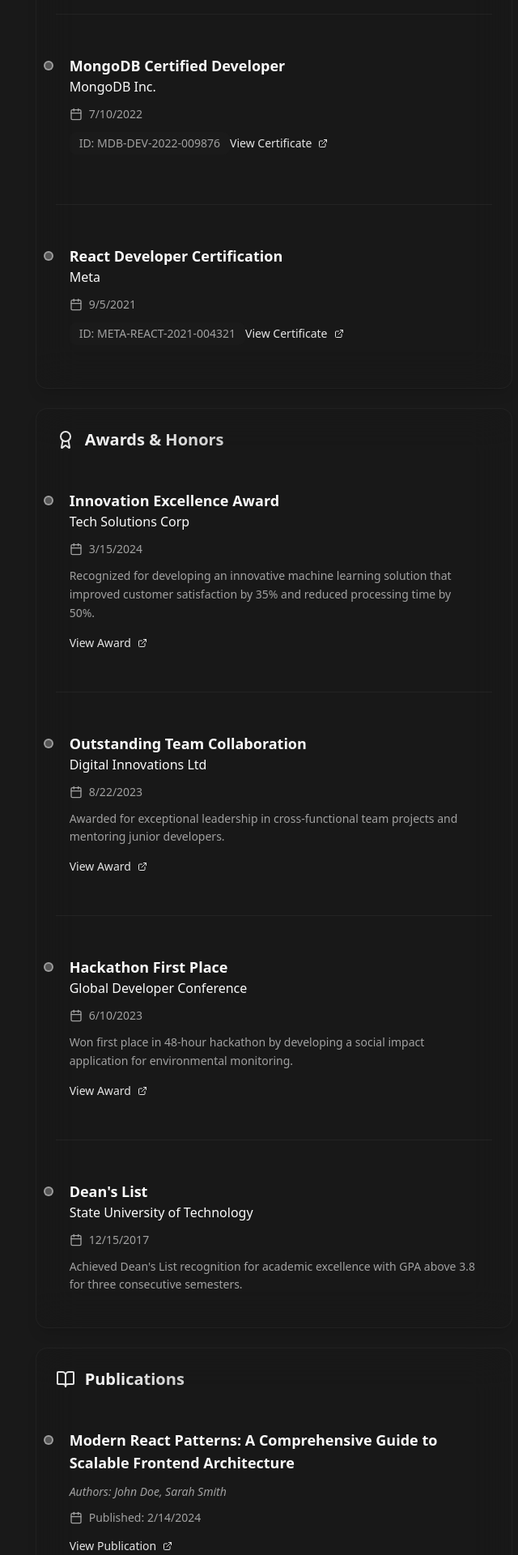
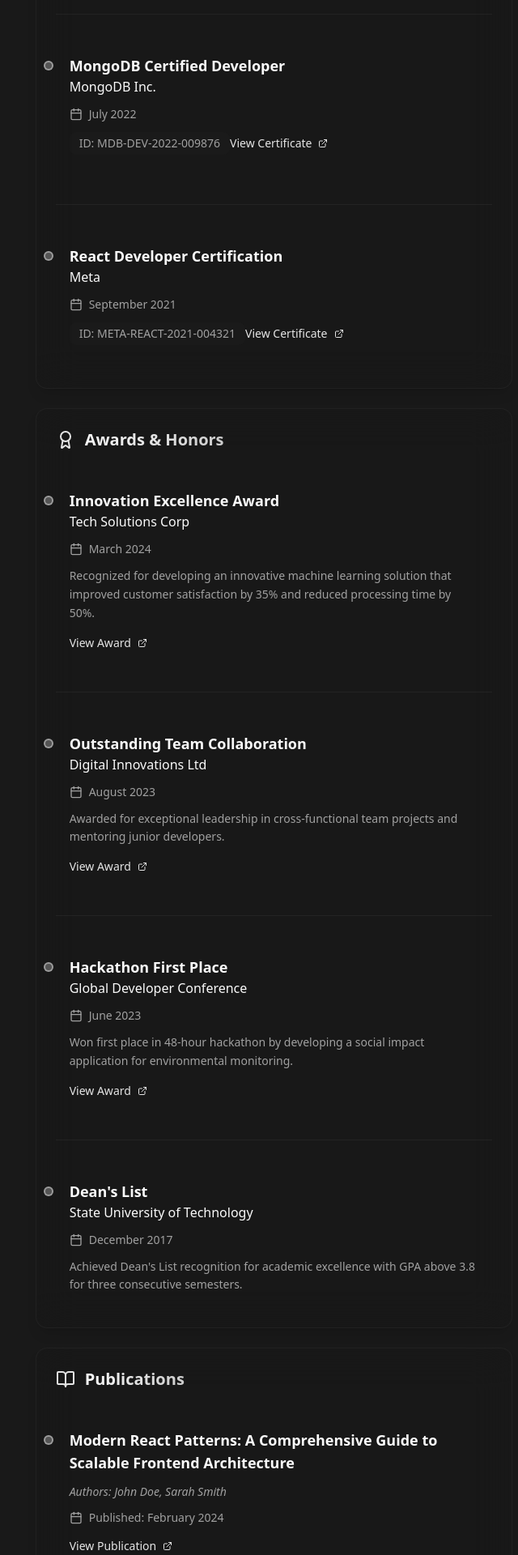
Before and after one commit to CologneX/Unfold, a Next.js app: page / in a window 1280 px wide. Shown: the part 4120-6040 px from the top of the page at 81% size, without its empty margins (455-1095 px from the left). Built offline with nearby package versions, Linux system fonts and the light colour scheme; what @react-pdf/renderer would draw is missing.

Commit message:
chore: change date display format in CV sections to month and year

```diff
--- a/app/(pages)/(curriculum-vitae)/page.tsx
+++ b/app/(pages)/(curriculum-vitae)/page.tsx
@@ -623,11 +623,9 @@ function CVCertificationSection({
                   <div className="flex items-center gap-2 text-sm text-muted-foreground group/date">
                     <Calendar className="h-4 w-4 transition-colors group-hover/date:text-primary" />
                     <span className="group-hover/date:text-foreground transition-colors">
-                      {new Date(certification.startDate).toLocaleDateString()}
+                      {formatDateToMonthYear(certification.startDate)}
                       {certification.endDate &&
-                        ` - ${new Date(
-                          certification.endDate
-                        ).toLocaleDateString()}`}
+                        ` - ${formatDateToMonthYear(certification.endDate)}`}
                     </span>
                   </div>
 
@@ -711,7 +709,7 @@ function CVAwardOrHonorSection({
                   <div className="flex items-center gap-2 text-sm text-muted-foreground group/date">
                     <Calendar className="h-4 w-4 transition-colors group-hover/date:text-primary" />
                     <span className="group-hover/date:text-foreground transition-colors">
-                      {new Date(award.date).toLocaleDateString()}
+                      {formatDateToMonthYear(award.date)}
                     </span>
                   </div>
 
@@ -798,8 +796,7 @@ function CVPublicationSection({
                   <div className="flex items-center gap-2 text-sm text-muted-foreground group/date">
                     <Calendar className="h-4 w-4 transition-colors group-hover/date:text-primary" />
                     <span className="group-hover/date:text-foreground transition-colors">
-                      Published:{" "}
-                      {new Date(publication.date).toLocaleDateString()}
+                      Published: {formatDateToMonthYear(publication.date)}
                     </span>
                   </div>
 
```
